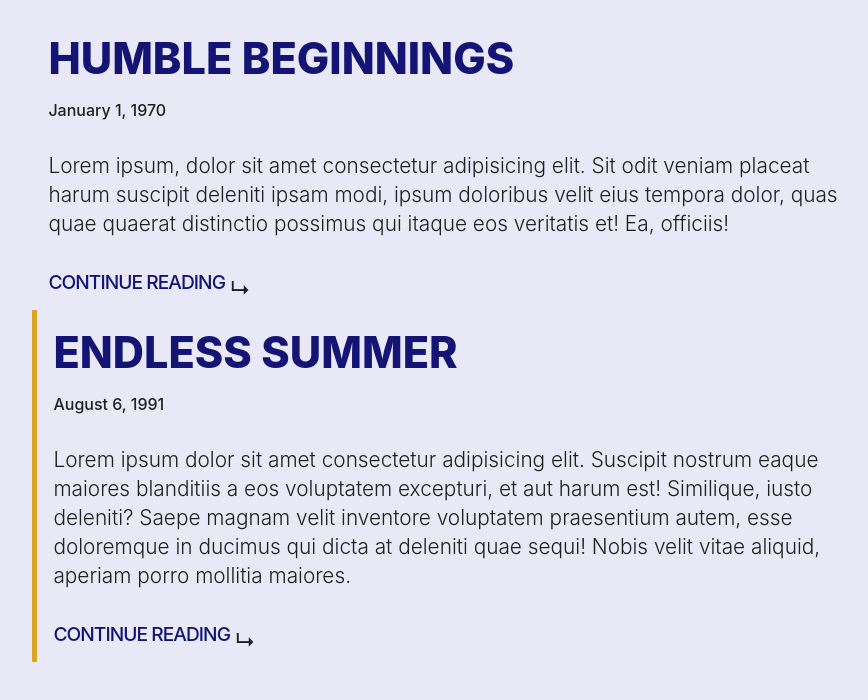
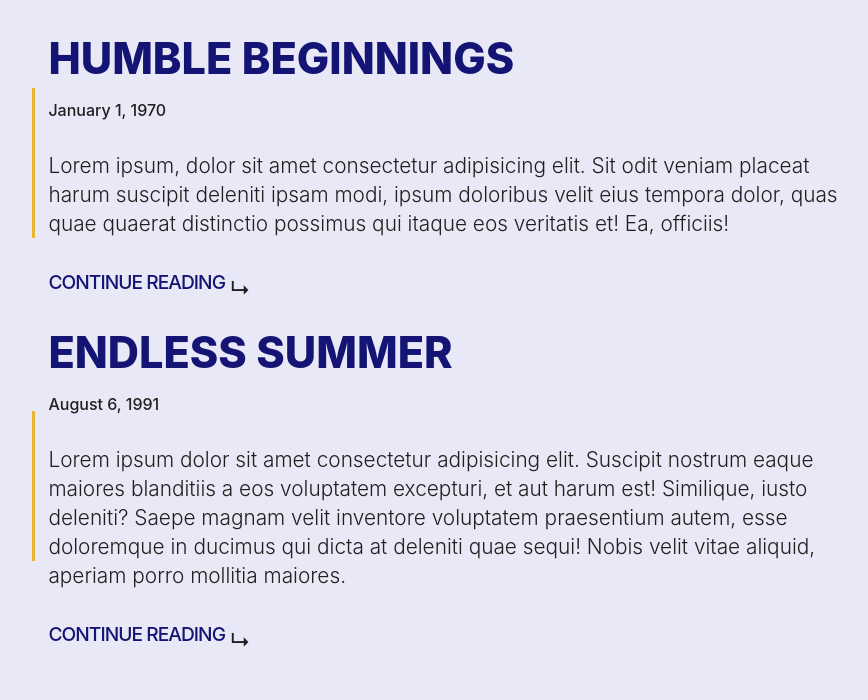
Before and after one commit to charlesmartinreed/fixed-nav-with-change-on-scroll, a plain HTML site: page index.html in a window 1280 px wide. Shown: the whole page, without its empty margins (182-1050 px from the left). Drawn offline with Linux system fonts and the light colour scheme.

Commit message:
Replace left border with with after element.

```diff
--- a/style.css
+++ b/style.css
@@ -24,10 +24,18 @@ body {
   transition: box-shadow 0.6s linear;
   width: 70%;
   margin: 0 auto;
+  position: relative;
 }
 
-.blog-post-container:nth-child(even) {
-  border-left: 5px solid goldenrod;
+.blog-post-container::after {
+  content: "";
+  position: absolute;
+  left: 0%;
+  top: 50%;
+  height: 150px;
+  transform: translateY(-50%);
+  width: 3px;
+  background-color: rgb(233, 180, 46);
 }
 
 .blog-post-container:hover {
```
